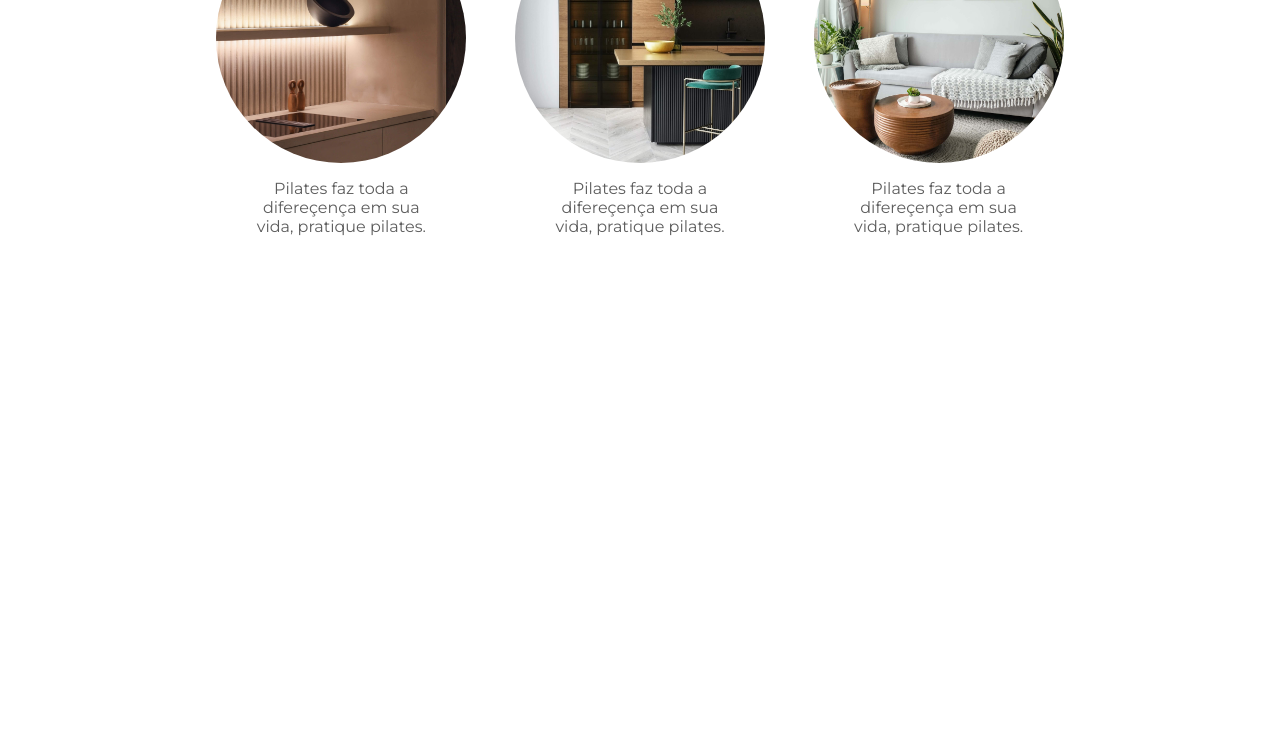
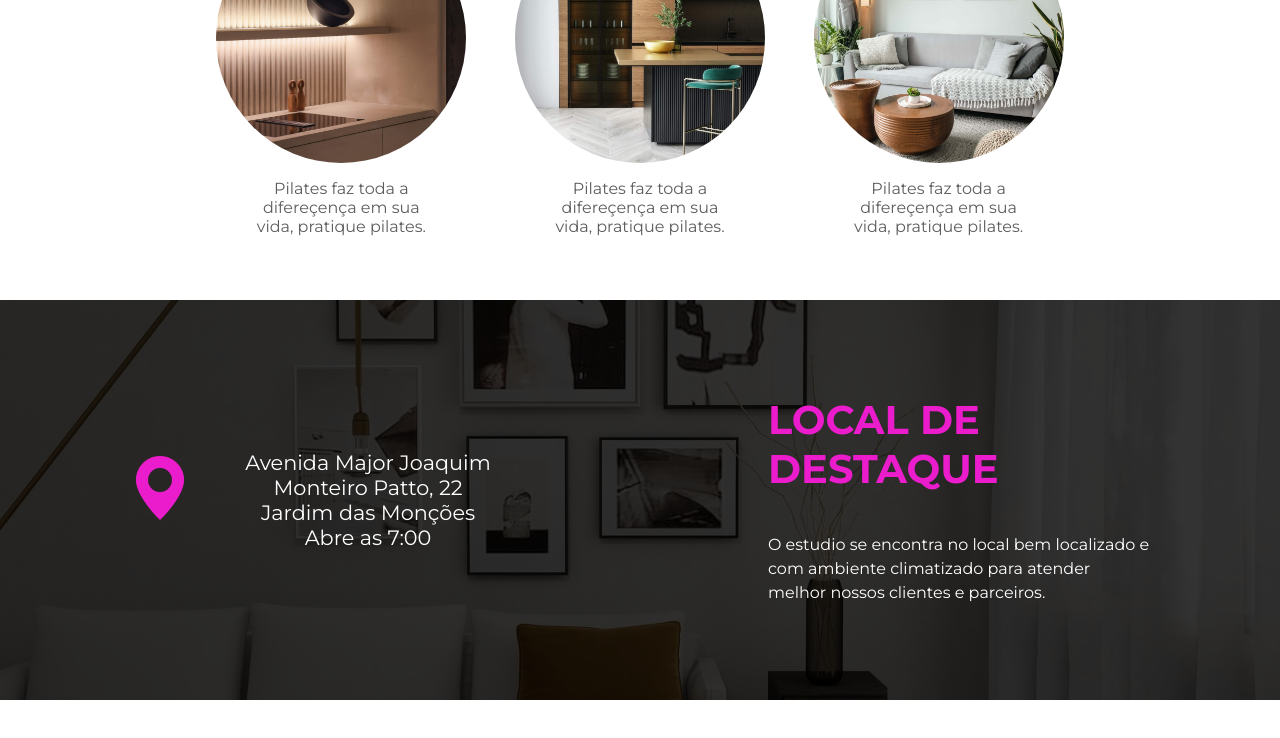
Before and after one commit to natanlucas/NewLifeStudioPilates, a plain HTML site: page Index.html in a window 1280 px wide. Shown: the part 956-1694 px from the top of the page. Drawn offline with nearby package versions, Linux system fonts and the light colour scheme.

Commit message:
Created Studio location section

```diff
--- a/Index.html
+++ b/Index.html
@@ -59,6 +59,7 @@
             </form>
         </div>
     </header>
+
     <section id="key-benefits">
         <h2>O que você vai aprender:</h2>
         <div class="benefits">
@@ -82,5 +83,23 @@
             </div>
         </div>
     </section>
+
+    <section id="location">
+        <div id="address">
+            <i class="bi bi-geo-alt-fill"></i>
+            <div id="address-details">
+                <p>Avenida Major Joaquim Monteiro Patto, 22</p>
+                <p>Jardim das Monções</p>
+                <p>Abre as 7:00</p>
+            </div>
+        </div>
+        <div id="about-location">
+            <h3>Local de destaque</h3>
+            <p>
+                O estudio se encontra no local bem localizado e com ambiente climatizado para atender melhor nossos clientes e parceiros.
+            </p>
+        </div>
+
+    </section>
 </body>
 </html>
--- a/css/styles.css
+++ b/css/styles.css
@@ -148,3 +148,47 @@ body {
 #benefit-3 {
     background-image: url("../img/sqr-3.jpg")
 }
+
+/* Studio location */
+#location {
+    height: 400px;
+    background: linear-gradient(rgba(0, 0, 0, 0.8), rgba(0, 0, 0, 0.8)), url("../img/hrz-1.jpg");
+    background-position: center;
+    background-size: cover;
+    display: flex;
+    align-items: center;
+    justify-content: space-around;
+    color: var(--text-color);
+    margin-bottom: 3em;
+}
+
+#address,
+#about-location {
+    max-width: 30%;
+}
+
+#address {
+    display: flex;
+}
+
+#address i {
+    color: var(--primary);
+    font-size: 4em;
+    margin-right: 0.5em;
+}
+
+#address-details {
+    text-align: center;
+    font-size: 1.3em;
+}
+
+#about-location h3 {
+    color: var(--primary);
+    font-size: 2.5em;
+    margin-bottom: 1em;
+    text-transform: uppercase;
+}
+
+#about-location p {
+    line-height: 1.5em;
+}
```
